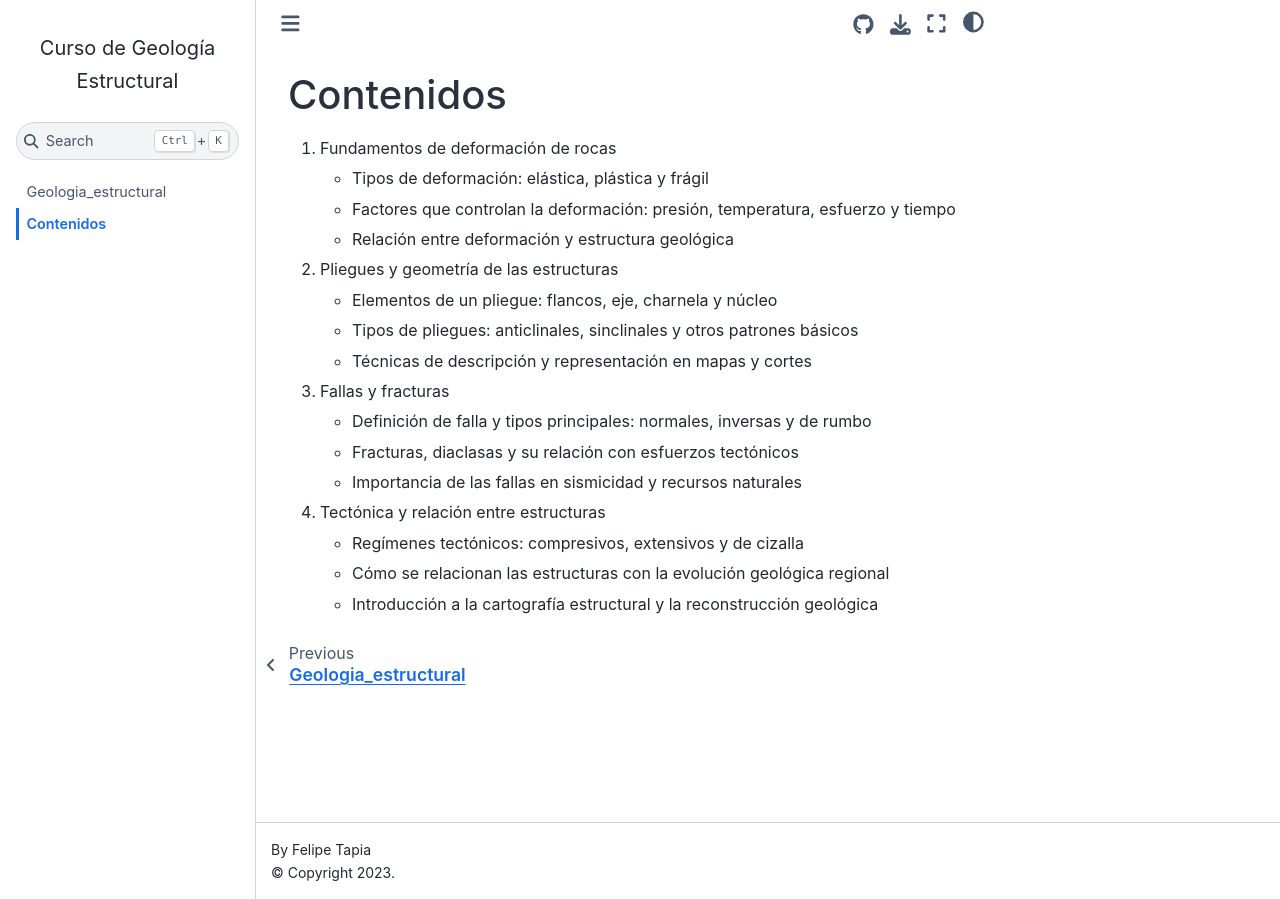
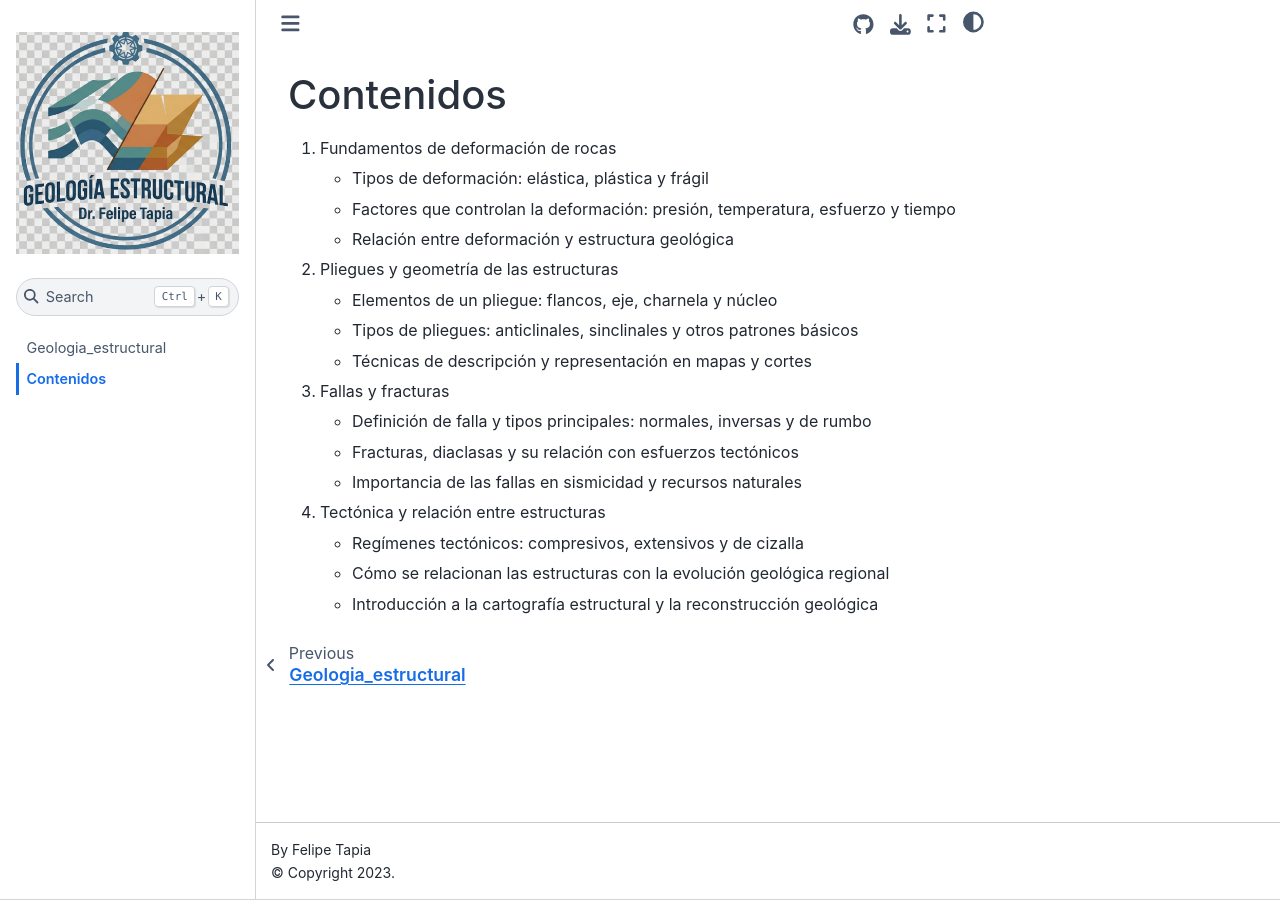
Before and after one commit to flapia/Geologia_estructural, a Jupyter Book: the page built from temario.md, in a window 1280 px wide. Built offline with Jupyter Book 1.0.4 settings and Sphinx 7.4.7 and the Sphinx Book theme 1.1.4, drawn with Linux system fonts in a browser that asks for light colours.

Commit message:
actualizar

```diff
--- a/_config.yml
+++ b/_config.yml
@@ -1,7 +1,7 @@
 # Book settings
 title: Curso de Geología Estructural
 author: Felipe Tapia
-logo: _static/logo.jpg
+logo: _static/logo.png
 
 # Execution settings
 execute:
```
